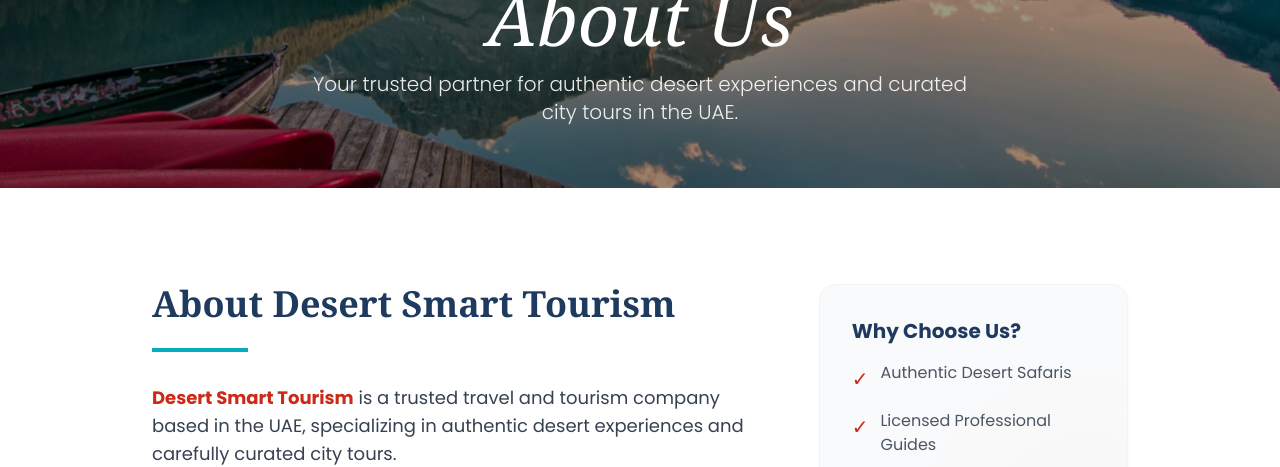
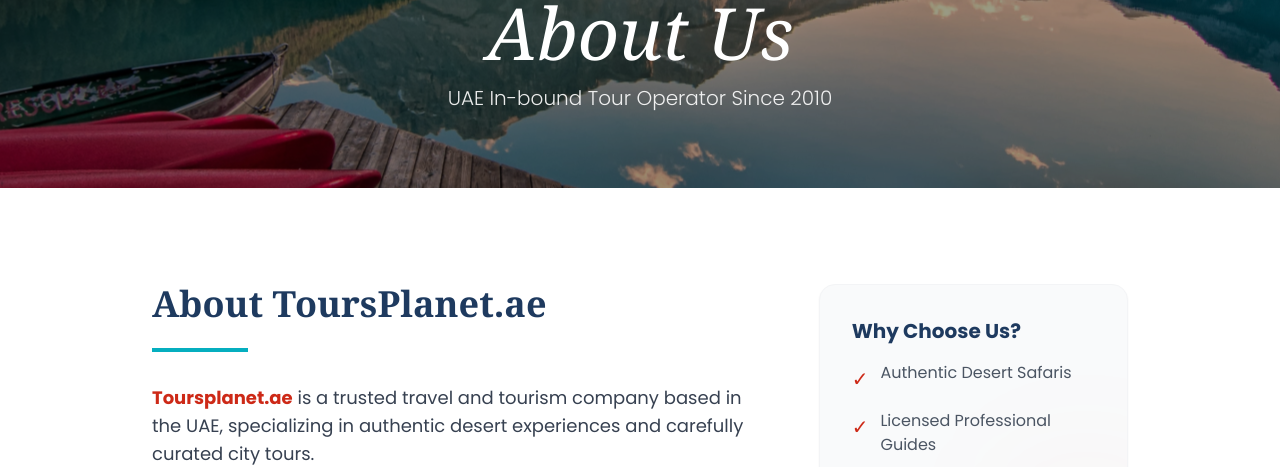
Before and after one commit to mzaheerabbasdev-cyber/tourplanetfinal, a Next.js app: page /about in a window 1280 px wide. Shown: the part 252-719 px from the top of the page. Built offline with nearby package versions, Linux system fonts and the light colour scheme; no server answers; the database is empty; a web font is replaced by a local one.

Commit message:
Update company name and description in AboutClient

```diff
--- a/app/about/AboutClient.tsx
+++ b/app/about/AboutClient.tsx
@@ -25,7 +25,7 @@ export default function AboutClient() {
             About Us
           </h1>
           <p className="text-lg md:text-xl font-light opacity-90 max-w-2xl mx-auto">
-             Your trusted partner for authentic desert experiences and curated city tours in the UAE.
+             UAE In-bound Tour Operator Since 2010
           </p>
         </div>
       </section>
@@ -39,14 +39,14 @@ export default function AboutClient() {
             <div className="w-full md:w-2/3 space-y-8">
                 <div>
                    <h2 className="text-3xl md:text-4xl font-bold text-[#1E3A5F] mb-6 font-serif">
-                     About Desert Smart Tourism
+                     About ToursPlanet.ae
                    </h2>
                    <div className="w-24 h-1 bg-[#F85E46] mb-8"></div>
                 </div>
 
                 <div className="text-base md:text-lg text-gray-700 leading-relaxed space-y-6">
                     <p>
-                    <span className="font-bold text-[#F85E46]">Desert Smart Tourism</span> is a trusted travel and tourism company based in the UAE, specializing in authentic desert experiences and carefully curated city tours.
+                    <span className="font-bold text-[#F85E46]">Toursplanet.ae</span> is a trusted travel and tourism company based in the UAE, specializing in authentic desert experiences and carefully curated city tours.
                     </p>
 
                     <p>
```
